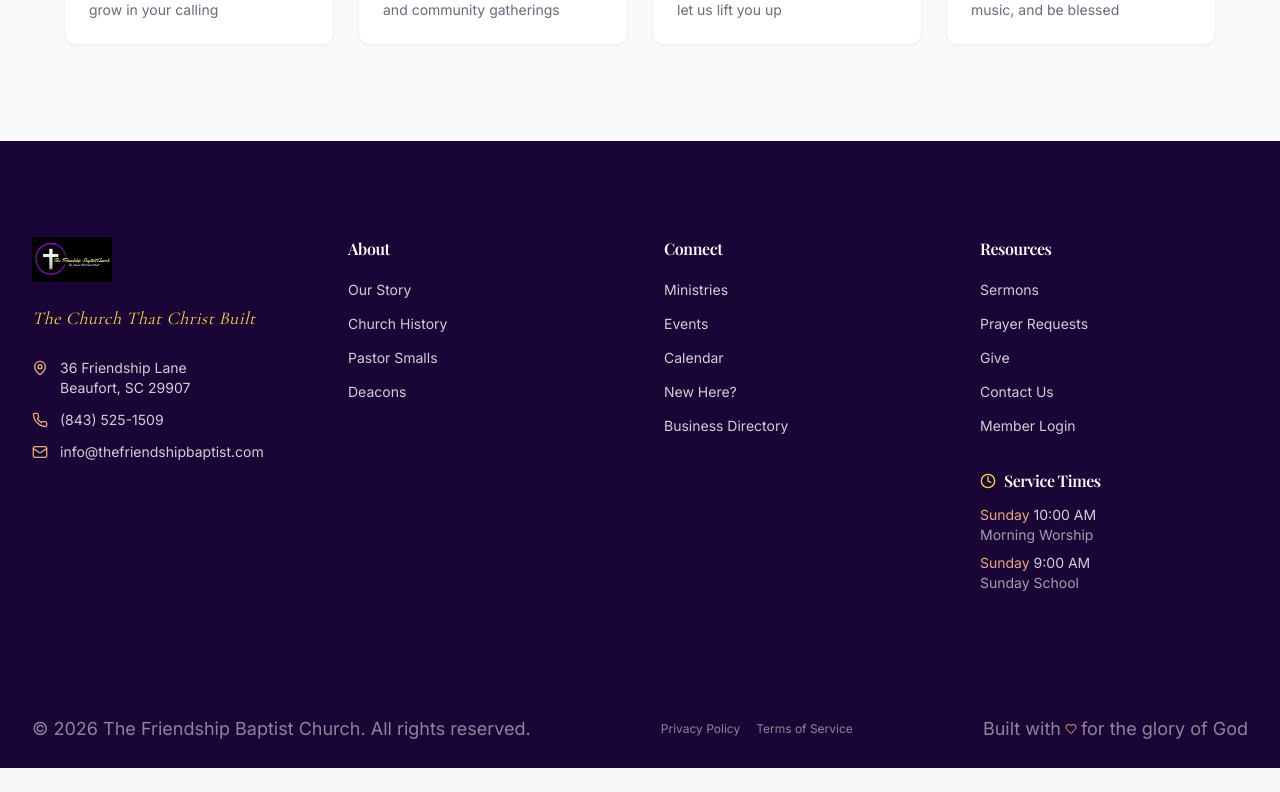
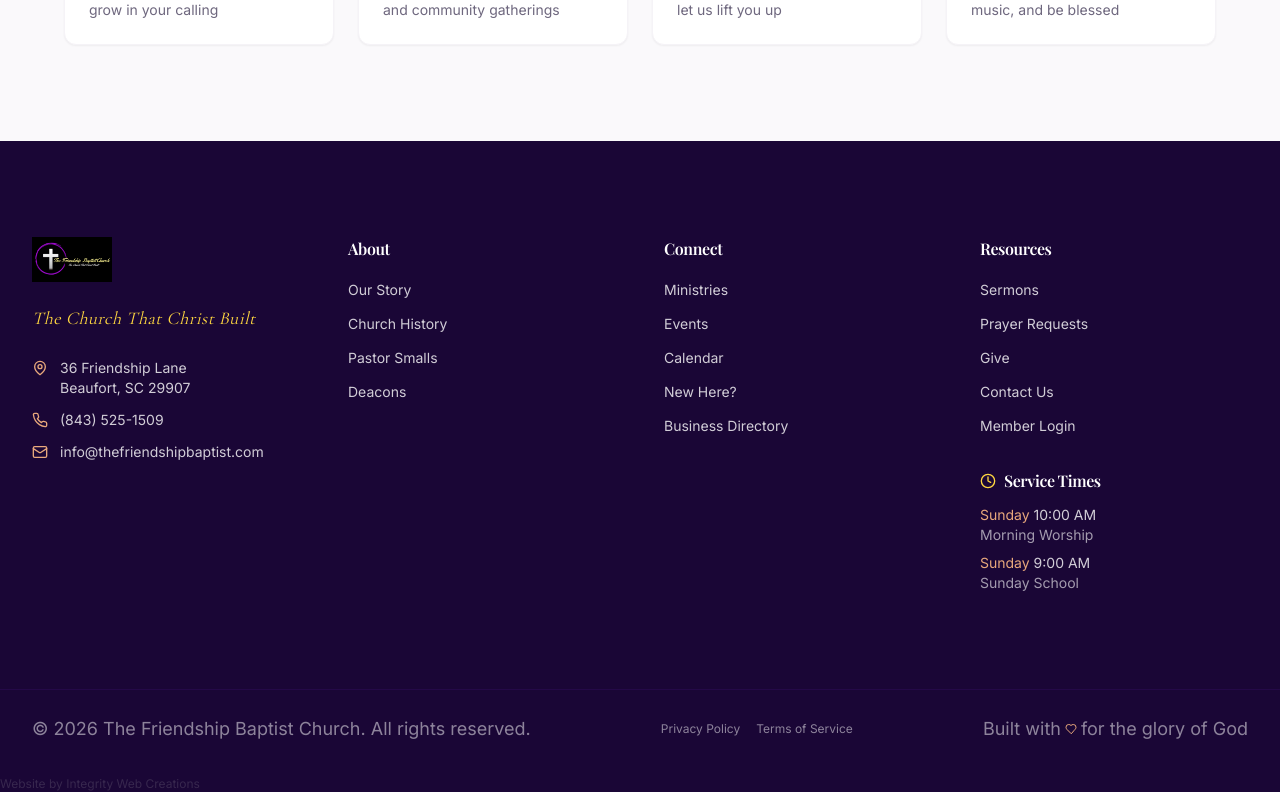
Before and after one commit to aaronsmalls2010-ALS/friendship-baptist-church, a Next.js app: page / in a window 1280 px wide. Shown: the part 2922-3714 px from the top of the page. Before the commit the page ends 3690 px from the top, so only its background shows below. Built offline with nearby package versions, Linux system fonts and the light colour scheme; no server answers; the database is empty; a web font is replaced by a local one.

Commit message:
Add IWC cross-link in footer for mutual SEO authority
Co-Authored-By: Claude Opus 4.6 <noreply@anthropic.com>

```diff
--- a/src/components/layout/public-footer.tsx
+++ b/src/components/layout/public-footer.tsx
@@ -156,6 +156,17 @@ export function PublicFooter() {
             glory of God
           </p>
         </div>
+        <p className="text-xs text-muted-foreground/40 mt-2">
+          Website by{" "}
+          <a
+            href="https://www.integritywebcreations.com"
+            target="_blank"
+            rel="noopener noreferrer"
+            className="hover:text-primary/60 transition-colors"
+          >
+            Integrity Web Creations
+          </a>
+        </p>
       </div>
     </footer>
   );
```
